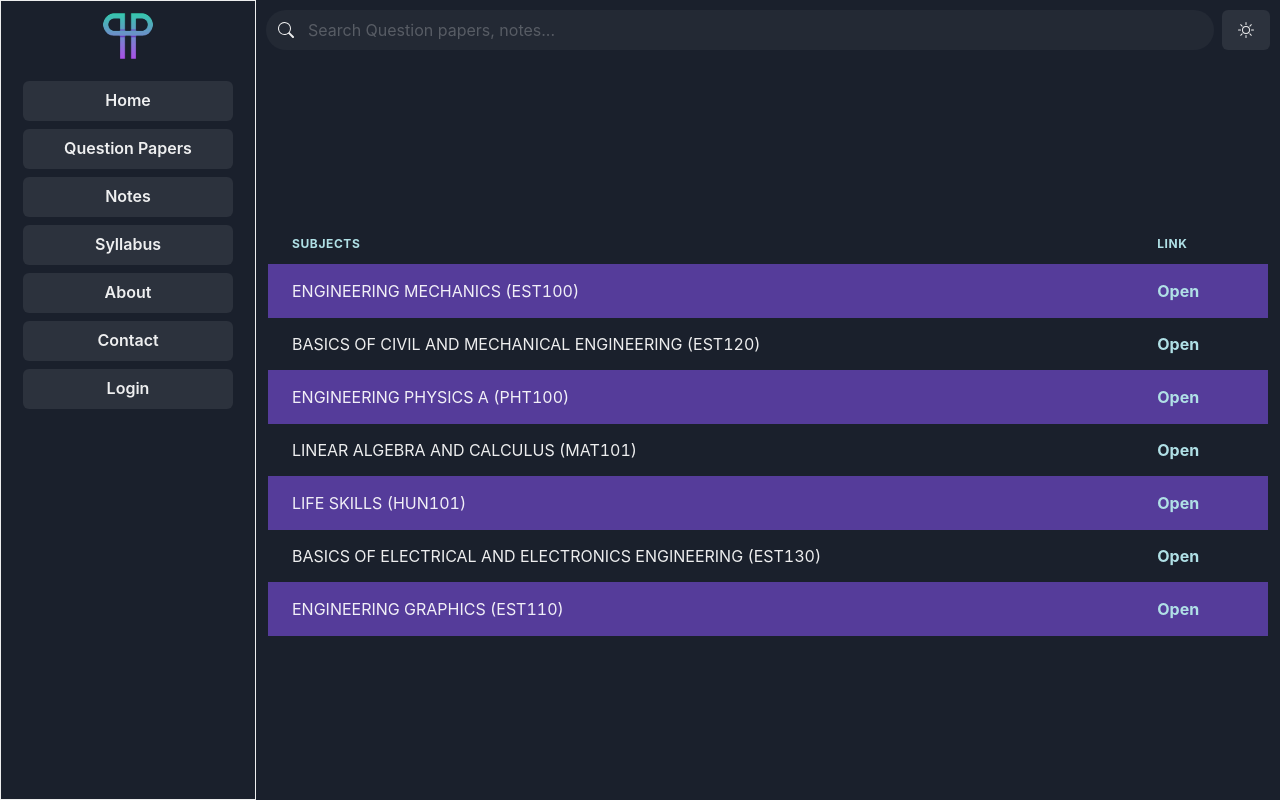
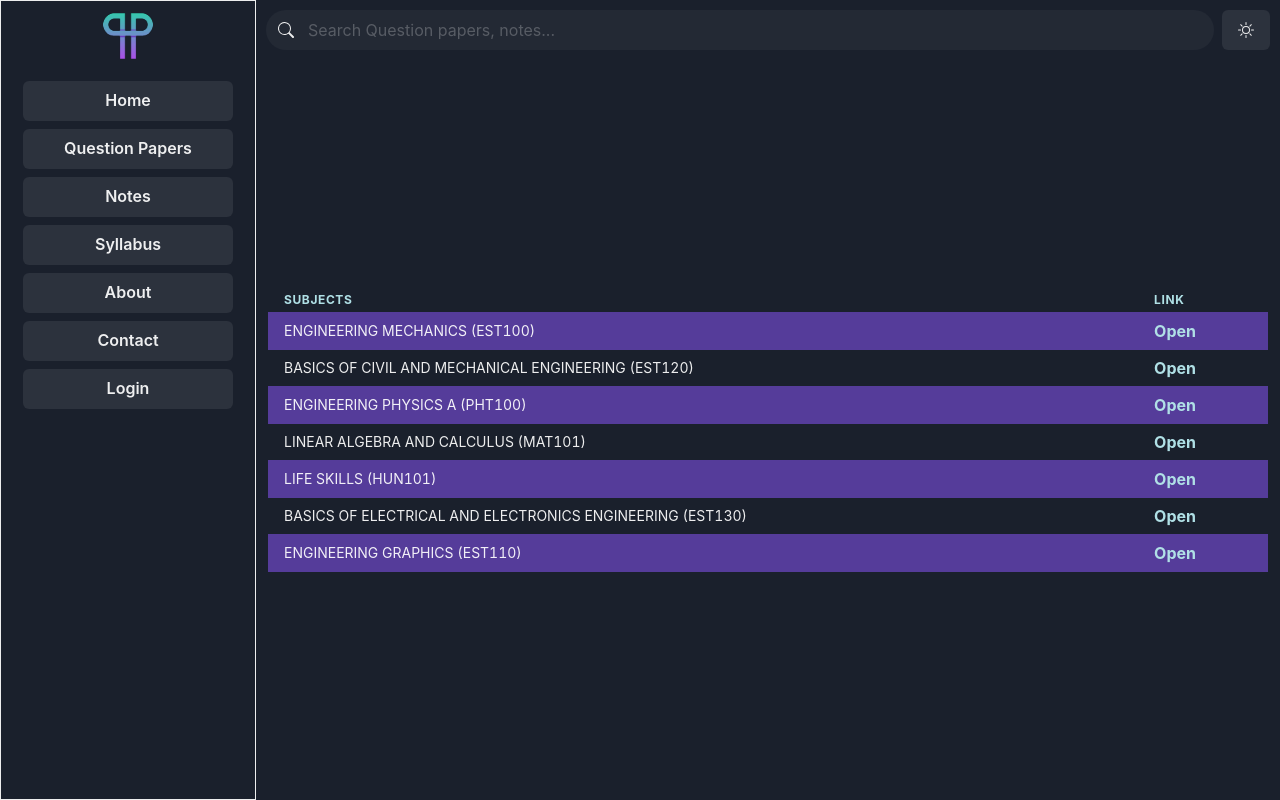
Before and after one commit to prepportal/preportal-frontend, a React (Vite) app: page /1/1/question in a window 1280 px wide. Built offline with nearby package versions, Linux system fonts and the light colour scheme.

Commit message:
created subject page

```diff
--- a/src/pages/SubjectPage.tsx
+++ b/src/pages/SubjectPage.tsx
@@ -5,8 +5,10 @@ const SubjectPage = () => {
 
   return (
     <>
+
+
       <TableContainer>
-        <Table variant='striped' colorScheme='purple'>
+        <Table variant='striped' colorScheme='purple' size='sm'>
           <Thead>
             <Tr>
               <Th color='powderblue'>Subjects</Th>
```
